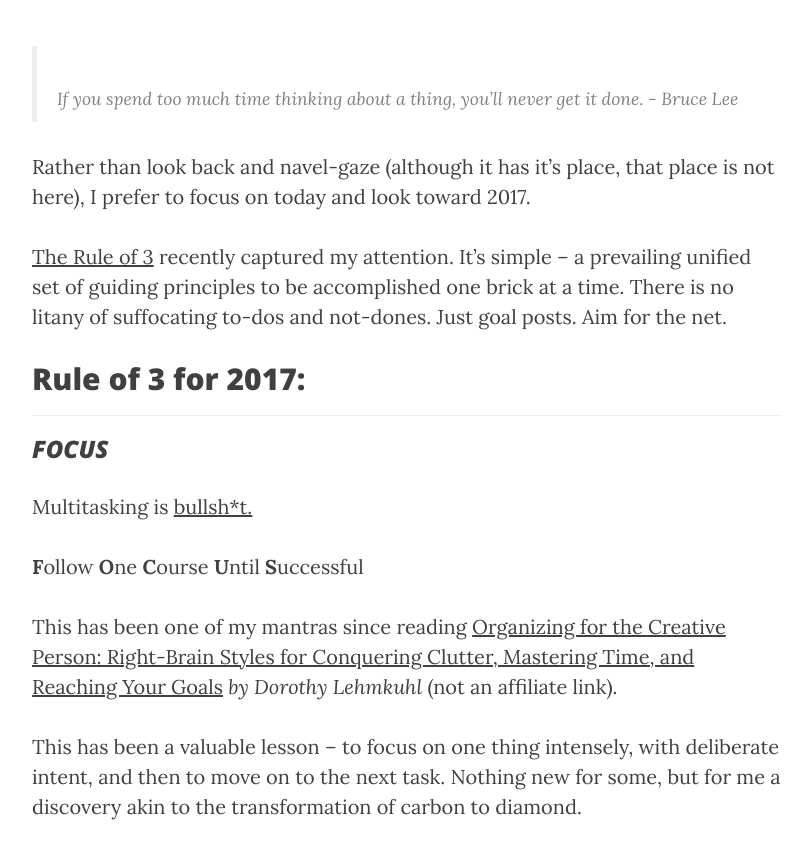
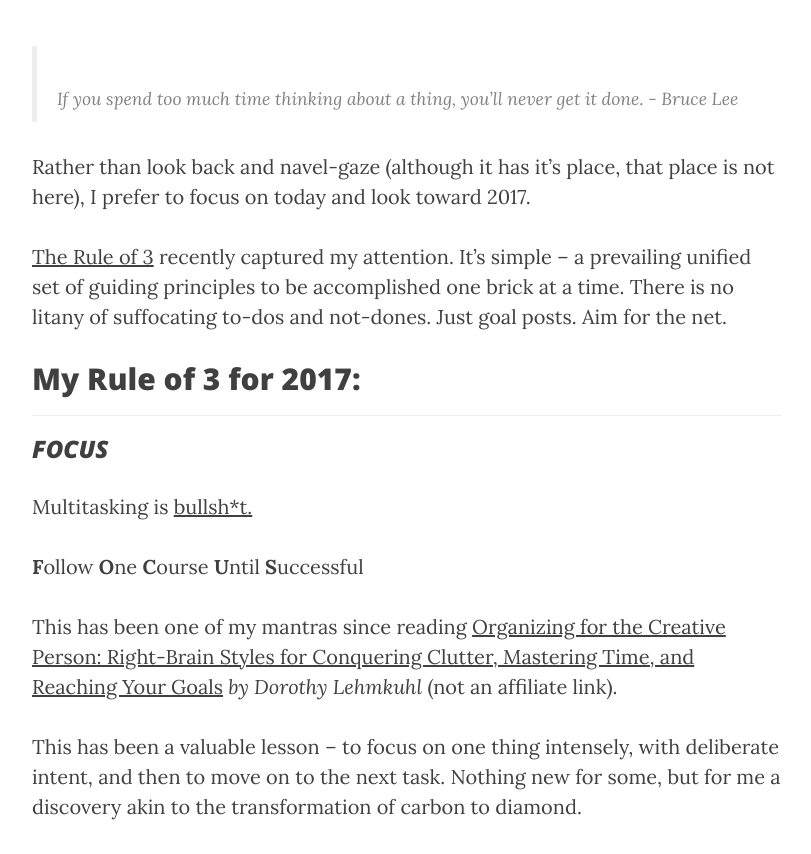
Before and after one commit to stanclarke-jr/stanclarke-jr.github.io, a Jekyll site: the page built from _posts/2017-01-15-2017-looking-ahead.md, in a window 1280 px wide, cut to the strip 417-1271 px from the top of the page. Shown: the whole strip, without its empty margins (233-1044 px from the left). Built offline with Jekyll 4.4.1, drawn with Linux system fonts in a browser that asks for light colours; nearby versions of some CDN libraries; our own code applies the rules of GitHub Pages for plain Markdown files.

Commit message:
minor edits

```diff
--- a/_posts/2017-01-15-2017-looking-ahead.md
+++ b/_posts/2017-01-15-2017-looking-ahead.md
@@ -14,7 +14,7 @@ Rather than look back and navel-gaze (although it has it's place, that place is
 
 <a href='http://www.artofmanliness.com/2017/01/09/work-deliberately-instead-reactively-rule-3/' target='_blank'>The Rule of 3</a> recently captured my attention. It's simple -- a prevailing unified set of guiding principles to be accomplished one brick at a time. There is no litany of suffocating to-dos and not-dones. Just goal posts. Aim for the net.
 
-## Rule of 3 for 2017:
+## My Rule of 3 for 2017:
 ___
 
 ### *FOCUS*
```
